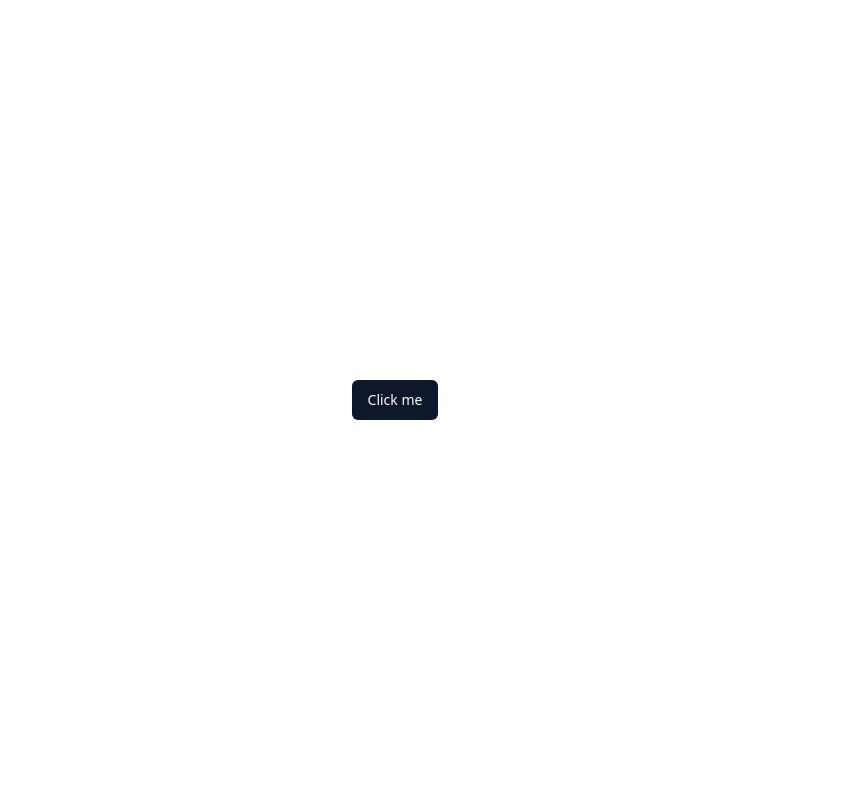
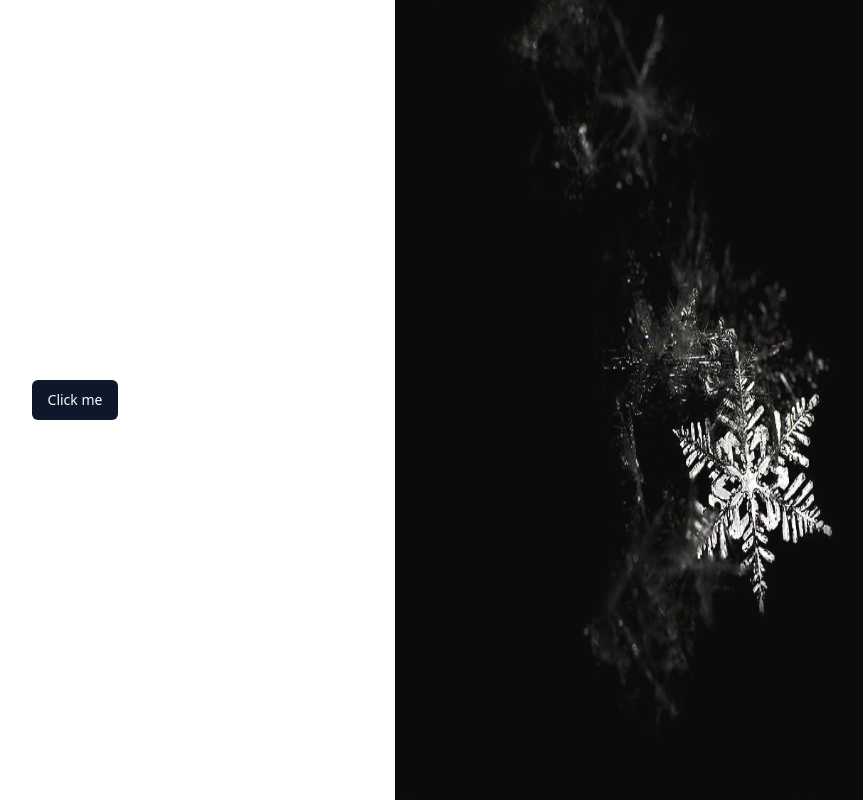
Before and after one commit to brunofbpaula/BlackoutSM, a React (Vite) app: page /sign-up in a window 1280 px wide. Shown: the whole page, without its empty margins (245-1108 px from the left). Built offline with nearby package versions, Linux system fonts and the light colour scheme.

Commit message:
Add side-profile

```diff
--- a/src/_auth/AuthLayout.tsx
+++ b/src/_auth/AuthLayout.tsx
@@ -9,13 +9,17 @@ const AuthLayout = () => {
   return (
     <>
 
-      {isAuthenticated ?(<Navigate to={"/"} />)
-      :(<>
+      {isAuthenticated ?(<Navigate to={"/"} />):
+      (<>
           <section className="flex flex-1 justify-center items-center flex-col py-10">
             <Outlet/>
           </section>
 
-          <img src=''/>
+          <img src="assets/icons/snowflake-side-profile.jpg"
+          alt="side-profile"
+          className="hidden xl:block h-screen w-1/2 bg-no-repeat"
+          />
+
 
         </>
 
```
Also changed, not shown: public/assets/icons/snowflake-side-profile.jpg (renamed from public/assets/icons/snowflake side profile.jpg).
